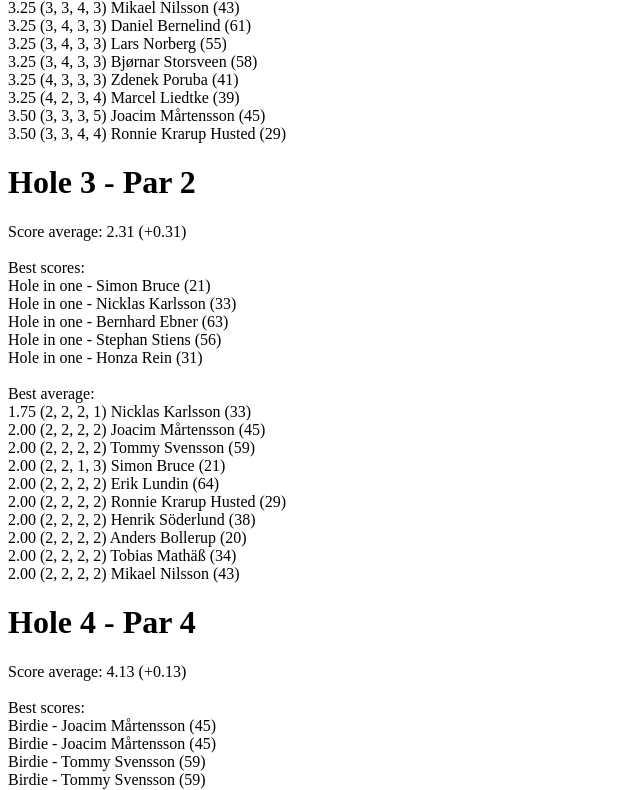
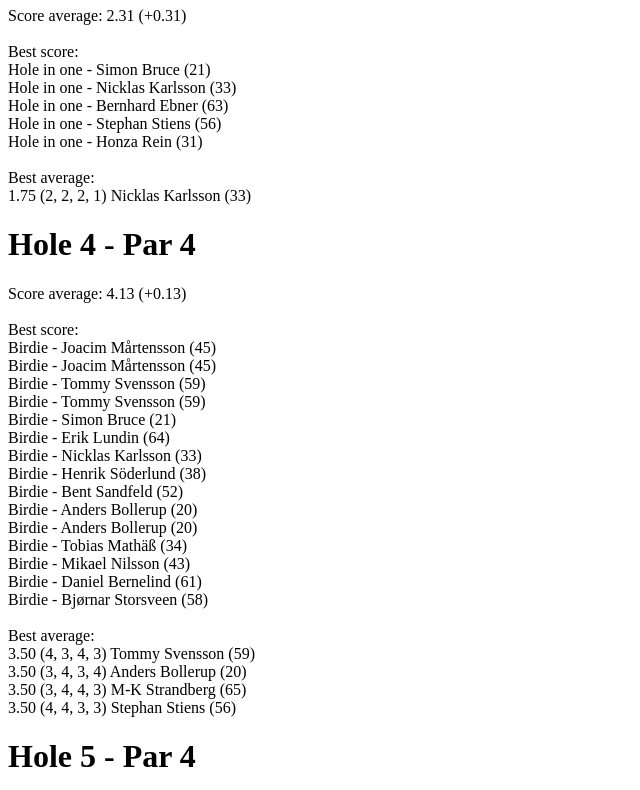
Before and after one commit to opentour-se/opentour-se.github.io, a plain HTML site: page index.html in a window 1280 px wide. Shown: the part 691-1481 px from the top of the page, without its empty margins (0-640 px from the left). Drawn offline with nearby package versions, Linux system fonts and the light colour scheme.

Commit message:
Change to only show the best average

```diff
--- a/index.html
+++ b/index.html
@@ -91,9 +91,12 @@
 
         var html = "Best average:<br>";
 
-        for (var i = 0; i < 10; i++) {
+        var lastAvg = best[0].avg;
+        for (var i = 0; i < best.length; i++) {
             var p = best[i];
-            html += p.avg.toFixed(2) + " (" + p.scores.join(", ") + ") " + p.player.name + "<br>";
+            if (p.avg == lastAvg) {
+                html += p.avg.toFixed(2) + " (" + p.scores.join(", ") + ") " + p.player.name + "<br>";
+            }
         }
 
         return html;
@@ -117,7 +120,7 @@
 
         best = _.sortBy(best, "score");
 
-        var html = "Best scores:<br>";
+        var html = "Best score:<br>";
 
         var lastP = best[0].score;
         for (var i = 0; i < 15; i++) {
```
